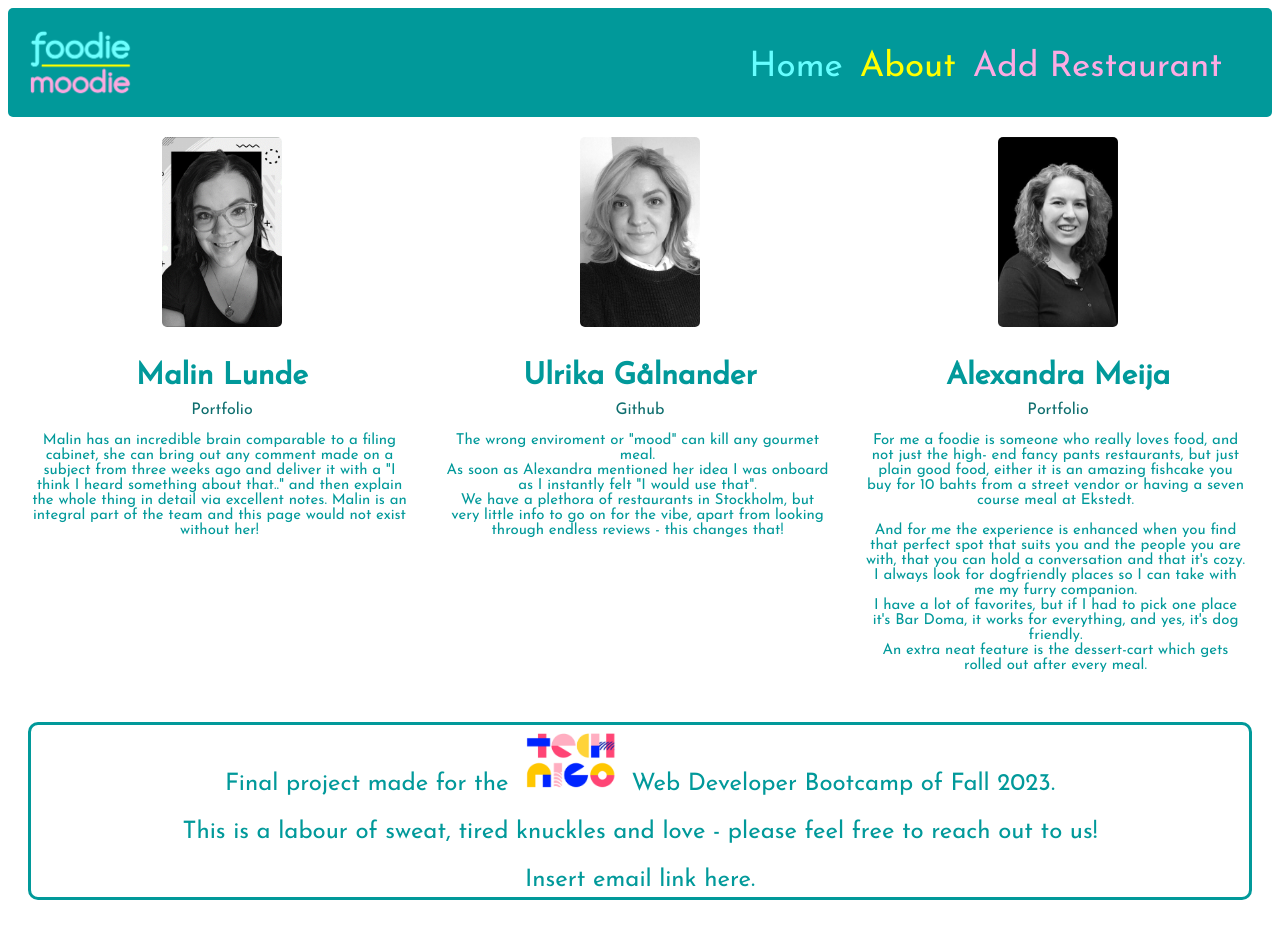
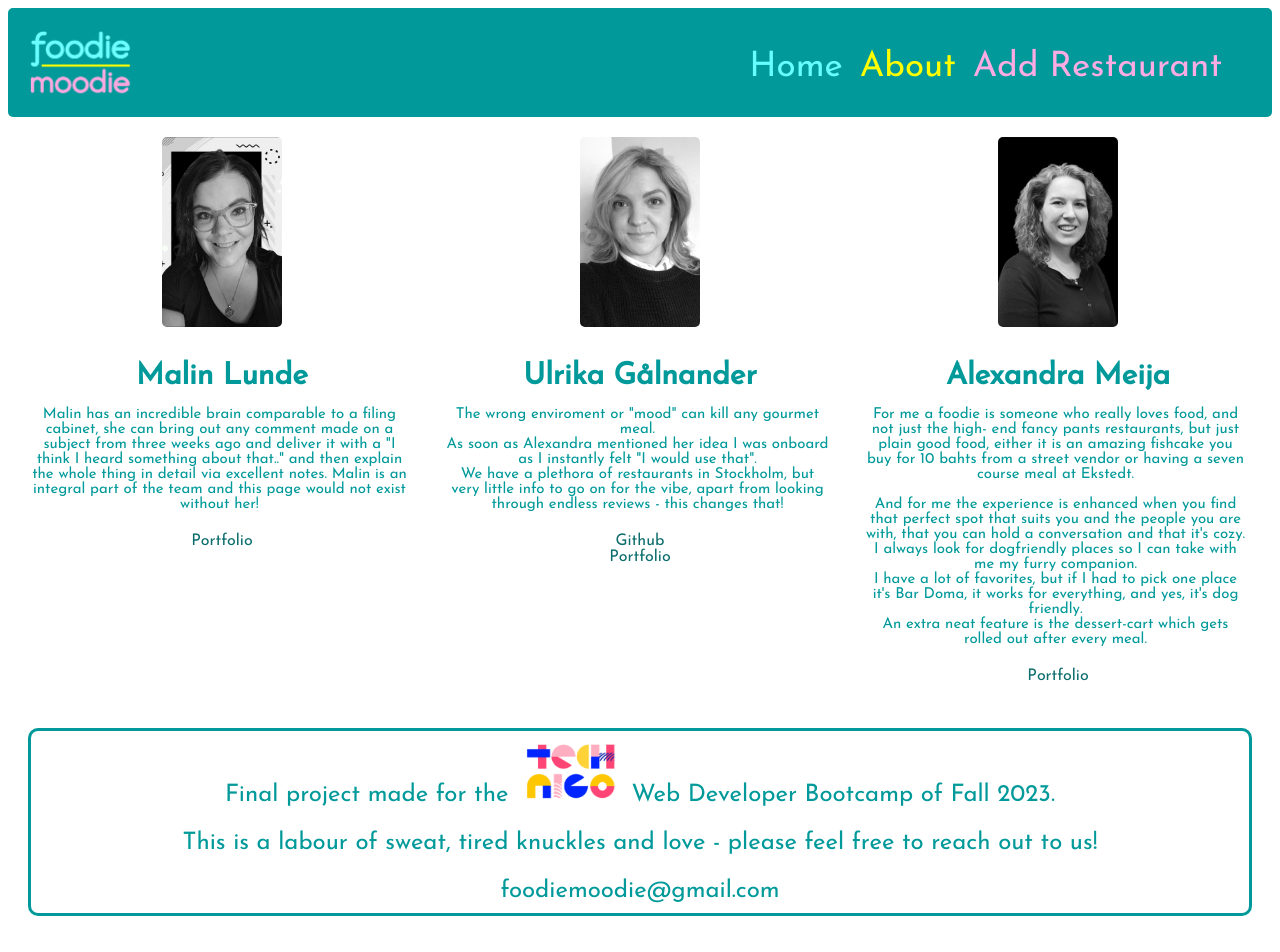
Before and after one commit to Technigo/final-boiler-plate-monorepo, a React (Vite) app in the folder frontend/: page /about in a window 1280 px wide. Shown: the top 952 px of the page. Built offline with nearby package versions, Linux system fonts and the light colour scheme.

Commit message:
fix meny

```diff
--- a/frontend/src/components/about.jsx
+++ b/frontend/src/components/about.jsx
@@ -20,7 +20,7 @@ const AboutWrapper = styled.div`
 const IntroParagraph = styled.p`
   font-size: 15px;
   margin-bottom: 5px;
-  padding: 5px;
+  padding: 10px 5px 10px 5px;
   color: #01999a;
   border: solid #01999a;
   border-radius: 10px;
@@ -36,17 +36,15 @@ const IntroParagraph = styled.p`
 
 const TeamSection = styled.section`
   display: flex;
-  flex-direction: row;
+  flex-direction: column;
   justify-content: center;
 
   @media ${tablet} {
-    display: flex;
-    flex-wrap: wrap;
+    flex-direction: row;
     justify-content: space-between;
   }
   @media ${desktop} {
-    display: flex;
-    flex-wrap: wrap;
+    flex-direction: row;
     justify-content: space-between;
   }
 `;
@@ -64,6 +62,7 @@ const TeamMemberPhoto = styled.img`
   border-radius: 5px;
   height: 150px;
   width: auto;
+
   @media ${tablet} {
     max-width: 100%;
     border-radius: 5px;
@@ -136,13 +135,7 @@ const AboutPage = () => {
               <TeamMemberPhoto src={malin} alt="Malin Lundhe" />
             </a>
             <TeamMemberName>Malin Lunde</TeamMemberName>
-            <PortfolioLink
-              href="portfolio1-link"
-              target="_blank"
-              rel="noopener noreferrer"
-            >
-              Portfolio
-            </PortfolioLink>
+
             <TeamMemberDescription>
               Malin has an incredible brain comparable to a filing cabinet, she
               can bring out any comment made on a subject from three weeks ago
@@ -151,6 +144,14 @@ const AboutPage = () => {
               is an integral part of the team and this page would not exist
               without her!
             </TeamMemberDescription>
+            <br></br>
+            <PortfolioLink
+              href="https://malin-lunde-portfolio.netlify.app/"
+              target="_blank"
+              rel="noopener noreferrer"
+            >
+              Portfolio
+            </PortfolioLink>
           </TeamMember>
 
           <TeamMember>
@@ -162,13 +163,7 @@ const AboutPage = () => {
               <TeamMemberPhoto src={ulrika} alt="Ulrika Gålnander" />
             </a>
             <TeamMemberName>Ulrika Gålnander</TeamMemberName>
-            <GithubLink
-              href="https://github.com/Shiqwan"
-              target="_blank"
-              rel="noopener noreferrer"
-            >
-              Github
-            </GithubLink>
+
             <TeamMemberDescription>
               The wrong enviroment or "mood" can kill any gourmet meal.<br></br>{" "}
               As soon as Alexandra mentioned her idea I was onboard as I
@@ -177,6 +172,23 @@ const AboutPage = () => {
               vibe, apart from looking through endless reviews - this changes
               that!
             </TeamMemberDescription>
+            <br></br>
+
+            <GithubLink
+              href="https://github.com/Shiqwan"
+              target="_blank"
+              rel="noopener noreferrer"
+            >
+              Github
+            </GithubLink>
+            <br></br>
+            <PortfolioLink
+              href="portfolio1-link"
+              target="_blank"
+              rel="noopener noreferrer"
+            >
+              Portfolio
+            </PortfolioLink>
           </TeamMember>
           <TeamMember>
             <a
@@ -187,13 +199,7 @@ const AboutPage = () => {
               <TeamMemberPhoto src={alexandra} alt="Alexandra Meija" />
             </a>
             <TeamMemberName>Alexandra Meija</TeamMemberName>
-            <PortfolioLink
-              href="https://alexandrameijaportfolio.netlify.app"
-              target="_blank"
-              rel="noopener noreferrer"
-            >
-              Portfolio
-            </PortfolioLink>
+
             <TeamMemberDescription>
               For me a foodie is someone who really loves food, and not just the
               high- end fancy pants restaurants, but just plain good food,
@@ -209,6 +215,14 @@ const AboutPage = () => {
               friendly. <br></br>An extra neat feature is the dessert-cart which
               gets rolled out after every meal.
             </TeamMemberDescription>
+            <br></br>
+            <PortfolioLink
+              href="https://alexandrameijaportfolio.netlify.app"
+              target="_blank"
+              rel="noopener noreferrer"
+            >
+              Portfolio
+            </PortfolioLink>
           </TeamMember>
         </TeamSection>
         <IntroParagraph>
@@ -223,7 +237,8 @@ const AboutPage = () => {
           &nbsp; Web Developer Bootcamp of Fall 2023. <br></br>
           <br></br>This is a labour of sweat, tired knuckles and love - please
           feel free to reach out to us! <br></br> <br></br>
-          Insert email link here.
+          foodiemoodie@gmail.com
+          <br></br>
         </IntroParagraph>
       </AboutWrapper>
       <Footer />
--- a/frontend/src/components/navbar.jsx
+++ b/frontend/src/components/navbar.jsx
@@ -42,14 +42,32 @@ const NavbarContainer = styled.nav`
 const NavbarNav = styled.ul`
   list-style: none;
   display: flex;
-  flex-direction: row;
-  margin: 20px;
-  padding: 10px;
+  flex-direction: column;
+  margin-left: auto;
+  margin-right: 5px;
+  margin-top: 2px;
+  padding: 1px;
+
+  @media ${tablet} {
+    list-style: none;
+    display: flex;
+    flex-direction: row;
+    margin: 20px;
+    padding: 10px;
+  }
+
+  @media ${desktop} {
+    list-style: none;
+    display: flex;
+    flex-direction: row;
+    margin: 20px;
+    padding: 10px;
+  }
 `;
 
 const NavItem = styled.li`
   margin: 2px;
-  display: none;
+
   @media ${tablet} {
     color: #66feff;
     font-size: 35px;
@@ -58,42 +76,37 @@ const NavItem = styled.li`
     justify-content: flex-end;
     margin-right: 15px;
     text-decoration: none;
-    &:hover {
-      text-decoration: none;
-      color: yellow;
-    }
   }
   @media ${desktop} {
     color: #66feff;
     font-size: 35px;
     font-family: "JosefinSans";
     text-decoration: none;
-    &:hover {
-      text-decoration: none;
-      color: yellow;
-    }
   }
 `;
 
 const NavbarLink = styled(Link)`
-  display: none;
+  font-size: 12px;
+  text-decoration: none;
+  color: #66feff;
+  font-family: "JosefinSans";
+  &:hover {
+    text-decoration: none;
+    color: white;
+  }
   @media ${tablet} {
-    color: #66feff;
     font-size: 35px;
-    font-family: "JosefinSans";
     display: inline-block;
     justify-content: space-around;
-    text-decoration: none;
     &:hover {
       text-decoration: none;
       color: white;
     }
   }
   @media ${desktop} {
-    color: #66feff;
     font-size: 35px;
-    font-family: "JosefinSans";
-    text-decoration: none;
+    display: inline-block;
+    justify-content: space-around;
     &:hover {
       text-decoration: none;
       color: white;
```
